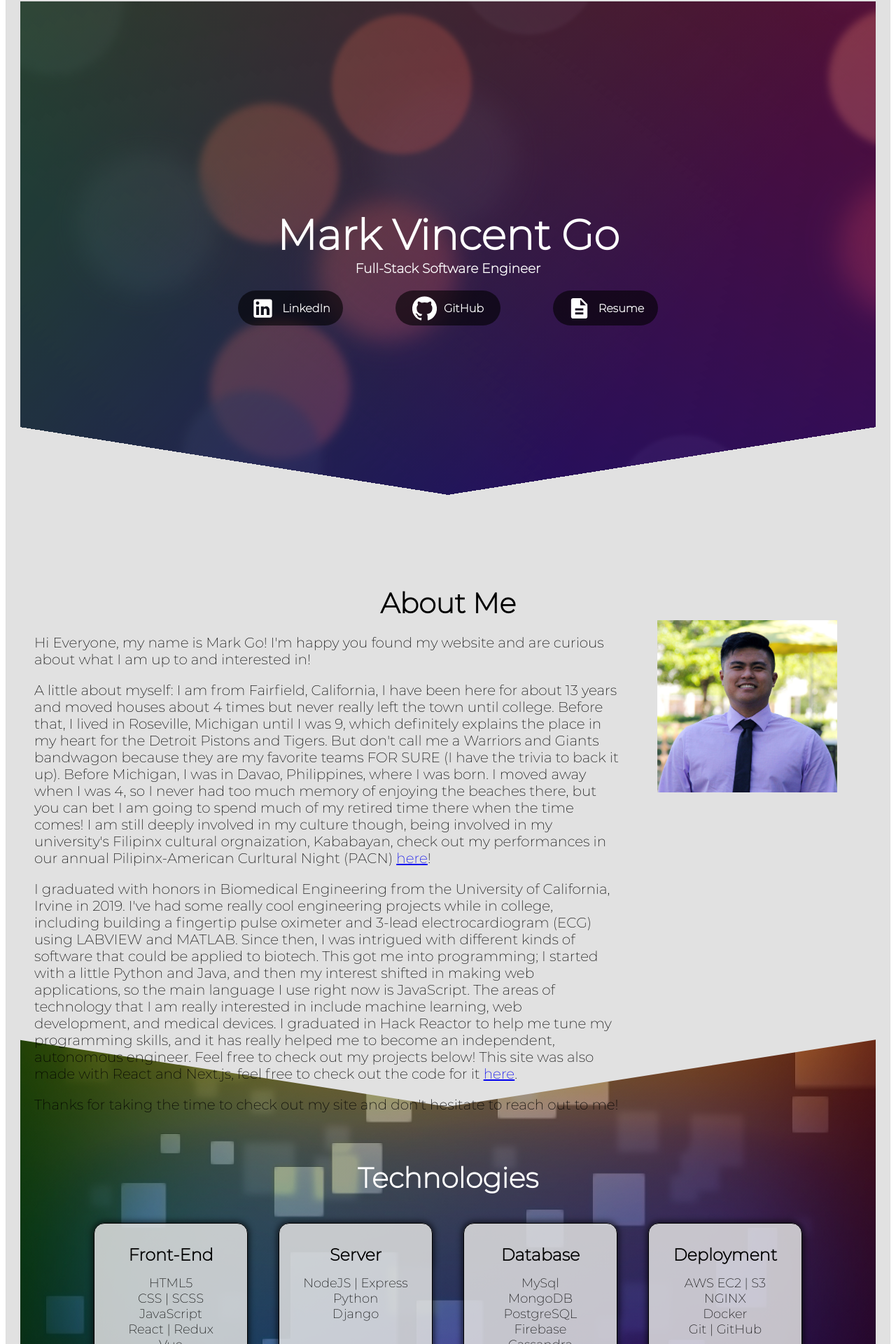
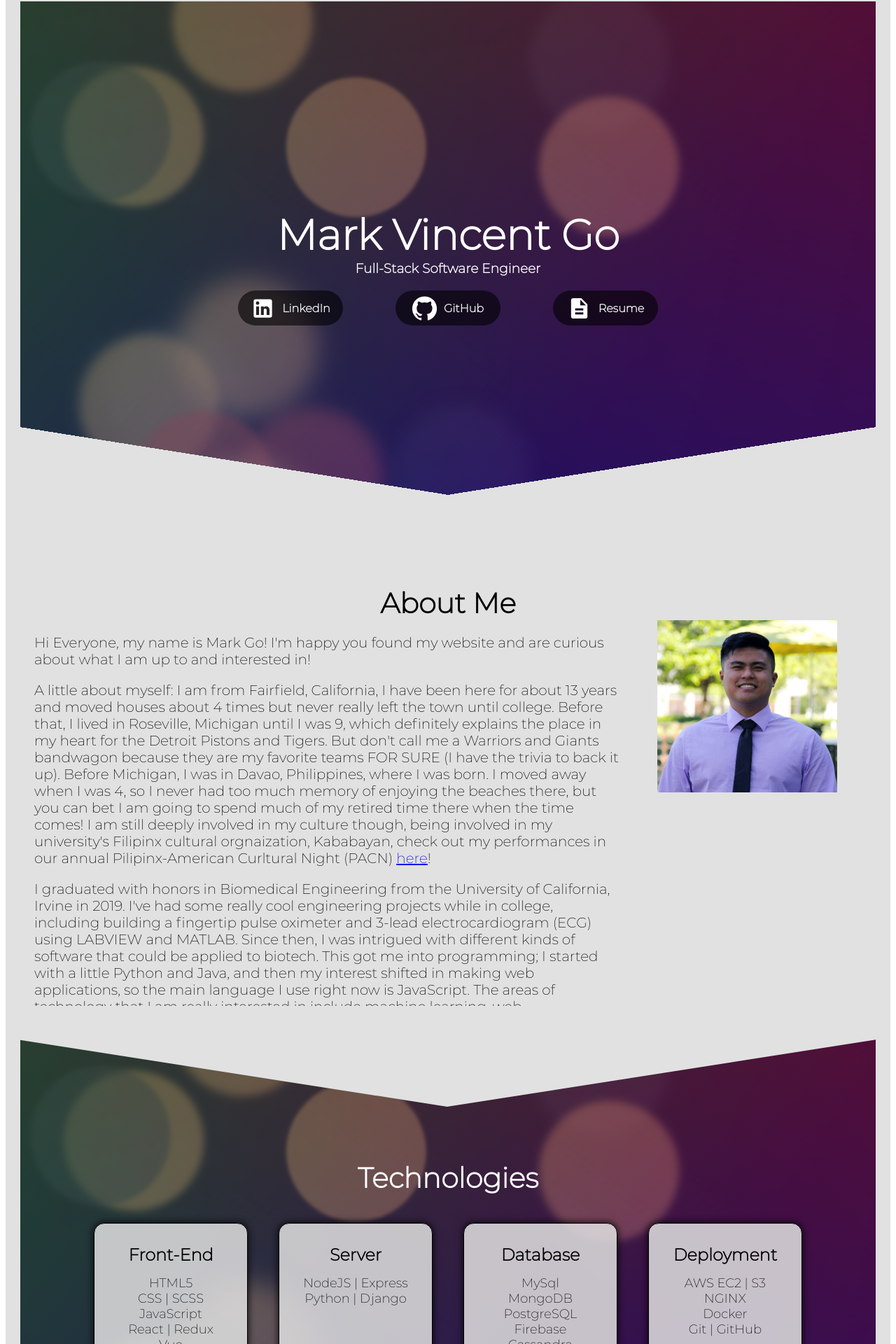
Before and after one commit to MarkVincentGo/markgo.me, a Next.js app: page / in a window 1280 px wide. Shown: the part 27-1947 px from the top of the page at 70% size. Built offline with nearby package versions, Linux system fonts and the light colour scheme.

Commit message:
Change Technologies background to css.

```diff
--- a/background.scss
+++ b/background.scss
@@ -1,8 +1,8 @@
 .header-background {
-  width: 100vw;
-  height: 95vh;
+  width: 100%;
+  height: 100vh;
   background: #3E1E68;
-  position: absolute;
+  overflow: hidden;
 }
 
 $particleSize: 25vmin;
@@ -38,6 +38,12 @@ $amount: 20;
   }
 }
 
+@media (max-width: 1080px) {
+  .header-background {
+    height: 200vh;
+  }
+}
+
 @keyframes move {
   100% {
     transform: translate3d(0, 0, 1px) rotate(360deg);
--- a/pages/Footer.jsx
+++ b/pages/Footer.jsx
@@ -4,7 +4,7 @@ import React from 'react';
 const footerStyle = `
 .footer-container {
   width: 100%;
-  height: 100px;
+  height: 150px;
   background:
     linear-gradient(rgba(0,0,0,.6), rgba(0,0,0,.5)),
     linear-gradient(217deg, rgba(255,0,0,.7), rgba(255,0,0,0) 70.71%),
@@ -30,6 +30,16 @@ const footerStyle = `
   color: white;
   text-decoration: none;
 }
+
+.footer-svg {
+  height: 50px;
+  fill: rgba(255,255,255,0.7);
+}
+
+.footer-svg:hover {
+  fill: rgba(0,0,0,0.7);
+  transform: scale(1.3);
+}
 `;
 
 const Footer = ({ portfolioButtons }) => {
@@ -38,7 +48,9 @@ const Footer = ({ portfolioButtons }) => {
       <div className="footer-container">
         <div className="links left">
           {portfolioButtons.map((site) => (
-            <a className="footer-link" target="_blank" rel="noreferrer noopener" href={site.link}>{site.name}</a>))}
+            <a className="footer-link" target="_blank" rel="noreferrer noopener" href={site.link}>
+              <svg className="footer-svg" viewBox="0 0 24 24" aria-hidden="true"><path d={site.logoPath} /> </svg>
+              </a>))}
         </div>
         <div className="links">
           <div>Site by MARK VINCENT GO</div>
--- a/pages/Header.jsx
+++ b/pages/Header.jsx
@@ -3,25 +3,13 @@ import React from 'react';
 import Button from './Buttons';
 import Background from './HeaderBackground';
 
+const backgroundStyle = `
+.header-background {
+  position: relative
+}
+`;
+
 const style = `
-.header {
-  height: 95vh;
-  width: 100%;
-  background:
-    linear-gradient(9deg, rgb(225,225,225) 150px, rgba(0,0,0,0) 20px),
-    linear-gradient(-9deg, rgb(225,225,225) 150px, rgba(0,0,0,0) 20px),
-    linear-gradient(rgba(0,0,0,.3), rgba(0,0,0,.3)),
-    linear-gradient(217deg, rgba(255,0,0,.3), rgba(255,0,0,0) 70.71%),
-    linear-gradient(127deg, rgba(0,255,0,.3), rgba(0,255,0,0) 70.71%),
-    linear-gradient(336deg, rgba(0,0,255,.3), rgba(0,0,255,0) 70.71%),
-    url(header.gif) repeat center;
-  background-size: cover;
-  display: flex;
-  flex-direction: column;
-  justify-content: center;
-  align-items: center;
-}
-
 .name {
   font-size: 60px;
   font-weight: 900;
@@ -89,7 +77,7 @@ const Header = ({ portfolioButtons }) => {
     <div>
       <div className="video-box">
         {/* { mobileView ? <img height="100%" src="squares.jpg" alt="if-on-mobile" /> : videoComponent} */}
-        <Background />
+        <Background style={backgroundStyle}/>
         <div className="video-overlay">
           <div className="name info">Mark Vincent Go</div>
           <h3 className="info">Full-Stack Software Engineer</h3>
--- a/pages/HeaderBackground.jsx
+++ b/pages/HeaderBackground.jsx
@@ -2,10 +2,11 @@
 import React from 'react';
 import '../background.scss';
 
-const HeaderBackground = ({ children }) => (
+const HeaderBackground = ({ children, style }) => (
   <div className="header-background">
     {(new Array(50).fill(0)).map(() => (<span />))}
     { children }
+    <style>{style}</style>
   </div>
 );
 
--- a/pages/Layout.jsx
+++ b/pages/Layout.jsx
@@ -9,6 +9,7 @@ const layoutStyle = {
   backgroundColor: '#e1e1e1',
   fontFamily: 'Montserrat, sans-serif',
   textAlign: 'center',
+  overflow: 'hidden',
 };
 
 
--- a/pages/Technologies.jsx
+++ b/pages/Technologies.jsx
@@ -1,9 +1,17 @@
 /* eslint-disable react/prop-types */
 import React from 'react';
 import TechnologiesCard from './TechnologiesCard';
+import Background from './HeaderBackground';
 
 const technologiesStyle = `
+.outer-tech-container {
+  overflow: hidden;
+  position: relative;
+}
+
 .technologies-container {
+  position: absolute;
+  top: 0;
   width: 100%;
   display: flex;
   flex-direction: column;
@@ -29,8 +37,8 @@ const desktopSpecificStyles = `
     linear-gradient(rgba(0,0,0,.3), rgba(0,0,0,.3)),
     linear-gradient(217deg, rgba(255,0,0,.3), rgba(255,0,0,0) 70.71%),
     linear-gradient(127deg, rgba(0,255,0,.3), rgba(0,255,0,0) 70.71%),
-    linear-gradient(336deg, rgba(0,0,255,.3), rgba(0,0,255,0) 70.71%),
-    url(squares.jpg) center;
+    linear-gradient(336deg, rgba(0,0,255,.3), rgba(0,0,255,0) 70.71%);
+  overflow: hidden;
 }
 
 .tech-cards-container {
@@ -43,6 +51,10 @@ const desktopSpecificStyles = `
 `;
 
 const mobileSpecificStyles = `
+.outer-tech-container {
+  height: 1500px;
+}
+
 .technologies-container {
   height: 1500px;
   background:
@@ -52,9 +64,7 @@ const mobileSpecificStyles = `
     linear-gradient(rgba(0,0,0,.3), rgba(0,0,0,.3)),
     linear-gradient(217deg, rgba(255,0,0,.3), rgba(255,0,0,0) 70.71%),
     linear-gradient(127deg, rgba(0,255,0,.3), rgba(0,255,0,0) 70.71%),
-    linear-gradient(336deg, rgba(0,0,255,.3), rgba(0,0,255,0) 70.71%),
-    url(squares.jpg) center;
-
+    linear-gradient(336deg, rgba(0,0,255,.3), rgba(0,0,255,0) 70.71%);
 }
 
 
@@ -73,6 +83,8 @@ const Technologies = ({ stacks }) => {
   }
 
   return (
+    <div className="outer-tech-container">
+        <Background />
       <div className="technologies-container">
         <div className="title">Technologies</div>
         <div className="tech-cards-container">
@@ -85,6 +97,7 @@ const Technologies = ({ stacks }) => {
           : <style>{desktopSpecificStyles}</style>}
         <style>{technologiesStyle}</style>
       </div>
+    </div>
   );
 };
 
--- a/pages/index.jsx
+++ b/pages/index.jsx
@@ -65,7 +65,7 @@ export default class index extends Component {
         },
         {
           stack: 'Server',
-          technologies: ['NodeJS | Express', 'Python', 'Django'],
+          technologies: ['NodeJS | Express', 'Python | Django'],
         },
         {
           stack: 'Database',
```
Lines whose indentation alone changed are shown as unchanged.
